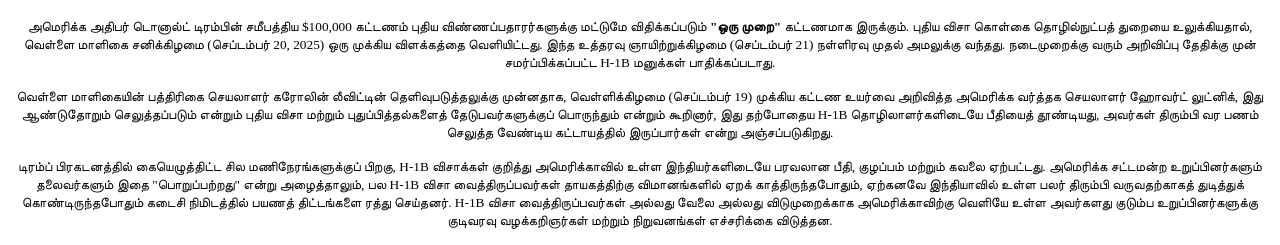
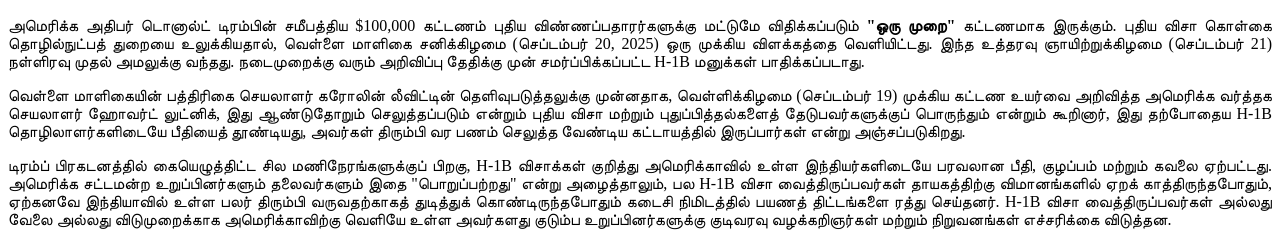
Before and after one commit to Mounesh-Kumaran/NextGen4.0, a plain HTML site: page Day 3/News.html in a window 1280 px wide. Shown: the part 635-880 px from the top of the page. Drawn offline with Linux system fonts and the light colour scheme.

Commit message:
News updated

```diff
--- a/Day 3/News.html
+++ b/Day 3/News.html
@@ -14,8 +14,19 @@
 <hr>
 <h3>H-1B மீதான அமெரிக்க விளக்கம் தொழில்நுட்ப வட்டாரங்களில் பதட்டங்களை அமைதிப்படுத்துகிறது, ஆனால் சிலர் ஒத்திவைக்கப்பட்ட தாக்கத்தைப் பற்றி எச்சரிக்கின்றனர்.</h3>
 <img src = "img/visa.jpeg" alt = "news" height=300 >
-<center><p> <small> அமெரிக்க அதிபர் டொனால்ட் டிரம்பின் சமீபத்திய $100,000 கட்டணம் புதிய விண்ணப்பதாரர்களுக்கு மட்டுமே விதிக்கப்படும்<b> "ஒரு முறை"</b> கட்டணமாக இருக்கும். புதிய விசா கொள்கை தொழில்நுட்பத் துறையை உலுக்கியதால், வெள்ளை மாளிகை சனிக்கிழமை (செப்டம்பர் 20, 2025) ஒரு முக்கிய விளக்கத்தை வெளியிட்டது. இந்த உத்தரவு ஞாயிற்றுக்கிழமை (செப்டம்பர் 21) நள்ளிரவு முதல் அமலுக்கு வந்தது. நடைமுறைக்கு வரும் அறிவிப்பு தேதிக்கு முன் சமர்ப்பிக்கப்பட்ட H-1B மனுக்கள் பாதிக்கப்படாது.</small></p></center>
-<p><small> வெள்ளை மாளிகையின் பத்திரிகை செயலாளர் கரோலின் லீவிட்டின் தெளிவுபடுத்தலுக்கு முன்னதாக, வெள்ளிக்கிழமை (செப்டம்பர் 19) முக்கிய கட்டண உயர்வை அறிவித்த அமெரிக்க வர்த்தக செயலாளர் ஹோவர்ட் லுட்னிக், இது ஆண்டுதோறும் செலுத்தப்படும் என்றும் புதிய விசா மற்றும் புதுப்பித்தல்களைத் தேடுபவர்களுக்குப் பொருந்தும் என்றும் கூறினார், இது தற்போதைய H-1B தொழிலாளர்களிடையே பீதியைத் தூண்டியது, அவர்கள் திரும்பி வர பணம் செலுத்த வேண்டிய கட்டாயத்தில் இருப்பார்கள் என்று அஞ்சப்படுகிறது.</small></p>
-<p> <small> டிரம்ப் பிரகடனத்தில் கையெழுத்திட்ட சில மணிநேரங்களுக்குப் பிறகு, H-1B விசாக்கள் குறித்து அமெரிக்காவில் உள்ள இந்தியர்களிடையே பரவலான பீதி, குழப்பம் மற்றும் கவலை ஏற்பட்டது. அமெரிக்க சட்டமன்ற உறுப்பினர்களும் தலைவர்களும் இதை "பொறுப்பற்றது" என்று அழைத்தாலும், பல H-1B விசா வைத்திருப்பவர்கள் தாயகத்திற்கு விமானங்களில் ஏறக் காத்திருந்தபோதும், ஏற்கனவே இந்தியாவில் உள்ள பலர் திரும்பி வருவதற்காகத் துடித்துக் கொண்டிருந்தபோதும் கடைசி நிமிடத்தில் பயணத் திட்டங்களை ரத்து செய்தனர். H-1B விசா வைத்திருப்பவர்கள் அல்லது வேலை அல்லது விடுமுறைக்காக அமெரிக்காவிற்கு வெளியே உள்ள அவர்களது குடும்ப உறுப்பினர்களுக்கு குடிவரவு வழக்கறிஞர்கள் மற்றும் நிறுவனங்கள் எச்சரிக்கை விடுத்தன.</small></p>
-</body>
+<p align="justify">
+அமெரிக்க அதிபர் டொனால்ட் டிரம்பின் சமீபத்திய $100,000 கட்டணம் புதிய விண்ணப்பதாரர்களுக்கு மட்டுமே விதிக்கப்படும் <b>"ஒரு முறை"</b> கட்டணமாக இருக்கும்.
+புதிய விசா கொள்கை தொழில்நுட்பத் துறையை உலுக்கியதால், வெள்ளை மாளிகை சனிக்கிழமை (செப்டம்பர் 20, 2025) ஒரு முக்கிய விளக்கத்தை வெளியிட்டது.
+இந்த உத்தரவு ஞாயிற்றுக்கிழமை (செப்டம்பர் 21) நள்ளிரவு முதல் அமலுக்கு வந்தது. நடைமுறைக்கு வரும் அறிவிப்பு தேதிக்கு முன் சமர்ப்பிக்கப்பட்ட H-1B மனுக்கள் பாதிக்கப்படாது.
+</p>
+
+<p align="justify">
+வெள்ளை மாளிகையின் பத்திரிகை செயலாளர் கரோலின் லீவிட்டின் தெளிவுபடுத்தலுக்கு முன்னதாக, வெள்ளிக்கிழமை (செப்டம்பர் 19) முக்கிய கட்டண உயர்வை அறிவித்த அமெரிக்க வர்த்தக செயலாளர் ஹோவர்ட் லுட்னிக், இது ஆண்டுதோறும் செலுத்தப்படும் என்றும் புதிய விசா மற்றும் புதுப்பித்தல்களைத் தேடுபவர்களுக்குப் பொருந்தும் என்றும் கூறினார், இது தற்போதைய H-1B தொழிலாளர்களிடையே பீதியைத் தூண்டியது, அவர்கள் திரும்பி வர பணம் செலுத்த வேண்டிய கட்டாயத்தில் இருப்பார்கள் என்று அஞ்சப்படுகிறது.
+</p>
+
+<p align="justify">
+டிரம்ப் பிரகடனத்தில் கையெழுத்திட்ட சில மணிநேரங்களுக்குப் பிறகு, H-1B விசாக்கள் குறித்து அமெரிக்காவில் உள்ள இந்தியர்களிடையே பரவலான பீதி, குழப்பம் மற்றும் கவலை ஏற்பட்டது.
+அமெரிக்க சட்டமன்ற உறுப்பினர்களும் தலைவர்களும் இதை "பொறுப்பற்றது" என்று அழைத்தாலும், பல H-1B விசா வைத்திருப்பவர்கள் தாயகத்திற்கு விமானங்களில் ஏறக் காத்திருந்தபோதும், ஏற்கனவே இந்தியாவில் உள்ள பலர் திரும்பி வருவதற்காகத் துடித்துக் கொண்டிருந்தபோதும் கடைசி நிமிடத்தில் பயணத் திட்டங்களை ரத்து செய்தனர்.
+H-1B விசா வைத்திருப்பவர்கள் அல்லது வேலை அல்லது விடுமுறைக்காக அமெரிக்காவிற்கு வெளியே உள்ள அவர்களது குடும்ப உறுப்பினர்களுக்கு குடிவரவு வழக்கறிஞர்கள் மற்றும் நிறுவனங்கள் எச்சரிக்கை விடுத்தன.
+</p>
 </html>
```
